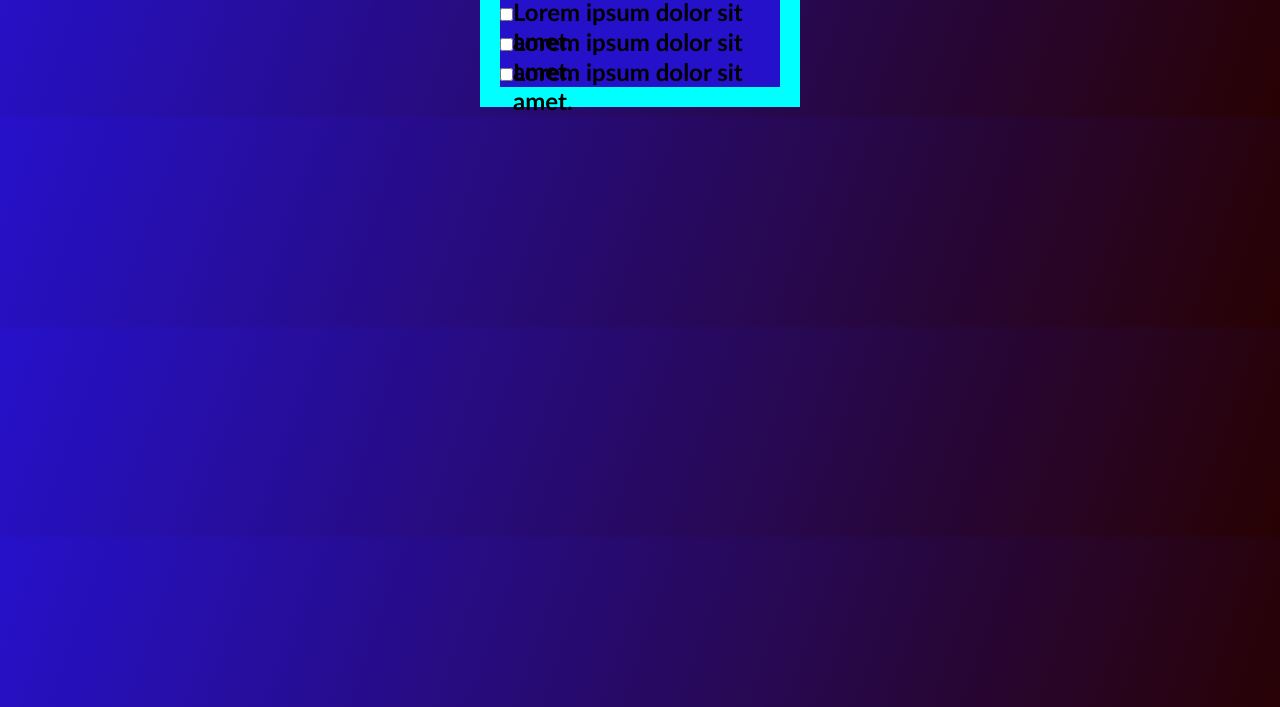
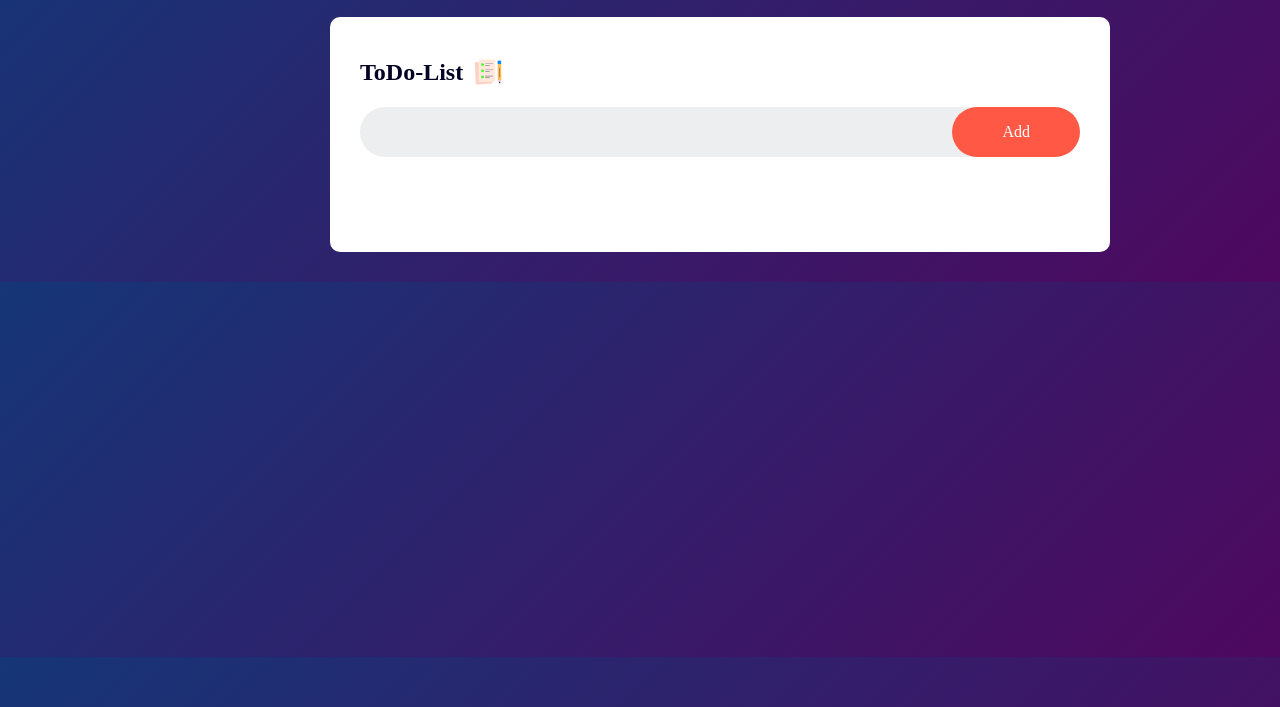
Before and after one commit to Deathxee/Mini-Projects, a plain HTML site: page ToDo-List/index.html in a window 1280 px wide. Shown: the part 93-800 px from the top of the page. Drawn offline with Linux system fonts and the light colour scheme.

Commit message:
Creating TODO app

```diff
--- a/ToDo-List/index.html
+++ b/ToDo-List/index.html
@@ -3,64 +3,23 @@
 <head>
     <meta charset="UTF-8">
     <meta name="viewport" content="width=device-width, initial-scale=1.0">
-    <title>ToDo-List</title>
+    <title>Document</title>
     <link rel="stylesheet" href="style.css">
 </head>
-<style>
-    *{
-        margin: 0;
-        padding: 0;
-        box-sizing: border-box;
-        font-family: 'Gill Sans', 'Gill Sans MT', Calibri, 'Trebuchet MS', sans-serif;
-        list-style: none;
-        text-decoration: none;
-        outline: none;
-    }
-    body{
-        background: linear-gradient(109deg, #2611CA 0%, #280202 100%);
-    }
-    .container{
-        background-color: aqua;
-        height: auto;
-        width: 25%;
-        padding: 20px;
-        margin: 10px auto;
-    }
-
-
-
-    .item{
-        display: flex;
-        align-items: baseline;
-        height:30px;
-        width: 100%;
-        background-color: #2611CA;
-
-        }
-</style>
 <body>
     <div class="container">
-        <div class="heading">
-            <h1>My ToDo Lsit</h1>
-        </div>
-        <div class="addToList">
-            <input class="input" type="text">
-            <input type="button" class="button" value="">
-        </div>
-        <div class="lsitItems">
-            <div class="item">
-                <input type="checkbox" name="" id="">
-                <h2>Lorem ipsum dolor sit amet.</h2>
+        <div class="todo-app">
+            <h2>ToDo-List <img src="images/icon.png"> </h2>
+            <div class="row">
+                <input value=" " type="text" id="input-box " placeholder="Enter Your text " >
+                <button  onclick="addTask()" >Add</button>
             </div>
-            <div class="item">
-                <input type="checkbox" name="" id="">
-                <h2>Lorem ipsum dolor sit amet.</h2>
-            </div>
-            <div class="item">
-                <input type="checkbox" name="" id="">
-                <h2>Lorem ipsum dolor sit amet.</h2>
-            </div>
+            <ul id="list-container">
+
+            </ul>
         </div>
     </div>
 </body>
+<script src="script.js"></script>
+
 </html>
--- /dev/null
+++ b/ToDo-List/script.js
@@ -0,0 +1,13 @@
+const inputBox = document.getElementById('input-box');
+const listContainer = document.getElementById('list-container');
+console.log(inputBox.value);
+function addTask() {
+    if(inputBox.value === "") {
+        alert('You must enter a task')
+    }
+    else{
+        let li = document.createElement("li")
+        li.innerHTML = inputBox.value;
+        listContainer.appendChild(li);
+    }
+}
--- a/ToDo-List/style.css
+++ b/ToDo-List/style.css
@@ -0,0 +1,87 @@
+*{
+    margin: 0;
+    padding: 0;
+    box-sizing: border-box;
+    font-family: serif;
+}
+body{
+    background: linear-gradient(135deg, #153677  ,#4e085f);
+}
+.container{
+    width: 50%;
+    min-width: 100vh;
+    padding: 10px;
+    margin-left: 25%;
+}
+.todo-app{
+    width: 100%;
+    min-width: 540px;
+    background: #fff;
+    margin: 100px auto 20px;
+    padding: 40px 30px 70px;
+    border-radius: 10px;
+}
+.todo-app h2 {
+    color: #002;
+    display: flex;
+    align-items: center;
+    margin-bottom: 20px;
+}
+.todo-app h2  img{
+    width: 30px;
+    margin-left: 10px;
+}
+.row{
+    display: flex;
+    align-items: center;
+    justify-content: space-between;
+    background: #edeef0;
+    border-radius: 25px;
+    padding-left: 20px;
+    margin-bottom: 25px;
+}
+.row input{
+    flex: 1;
+    border: none;
+    outline: none;
+    background: transparent;
+    font-weight: 14px;
+    font-size: 16px;
+}
+.row button{
+    border: none;
+    outline: none;
+    padding: 16px 50px;
+    background: #ff5945;
+    color: white;
+    font-size: 16px;
+    border-radius: 40px;
+    cursor: pointer;
+}
+ul li{
+    list-style: none;
+    font-size: 17px;
+    padding: 12px 8px 12px 50px;
+    user-select: none;
+    cursor: pointer;
+    position: relative;
+}
+ul li::before{
+    content:"";
+    position: absolute;
+    height: 28px;
+    width: 28px;
+    border-radius: 50% ;
+    background-image: url(images/unchecked.png);
+    background-size: cover;
+    background-position: center;
+    top: 12px;
+    left: 12px;
+}
+ul li.checked{
+    color : #555;
+    text-decoration: line-through;
+}
+ul li.checked::before{
+    background-image: url(images/checked.png);
+}
```
Also changed, not shown: ToDo-List/images/checked.png (added), ToDo-List/images/icon.png (added), ToDo-List/images/unchecked.png (added).
